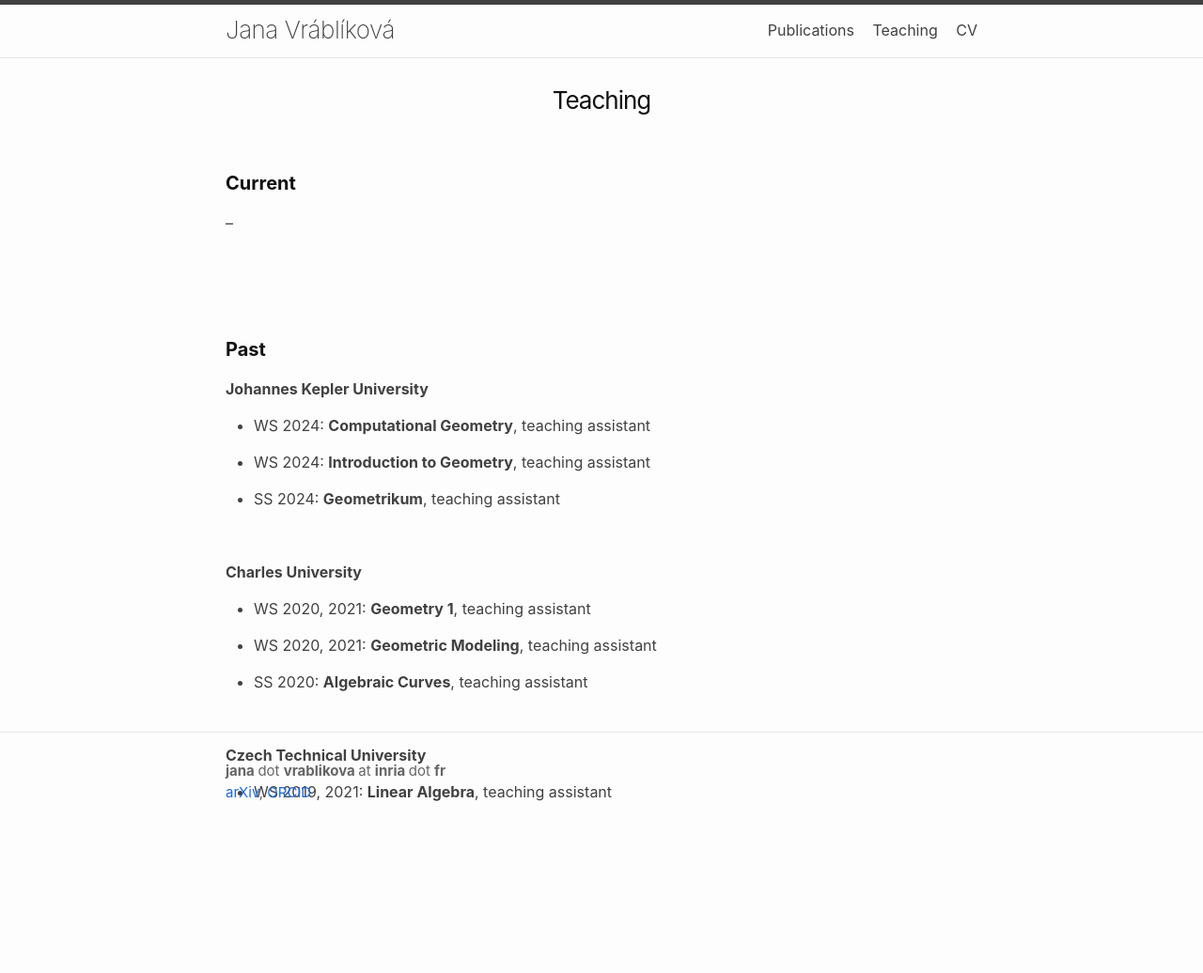
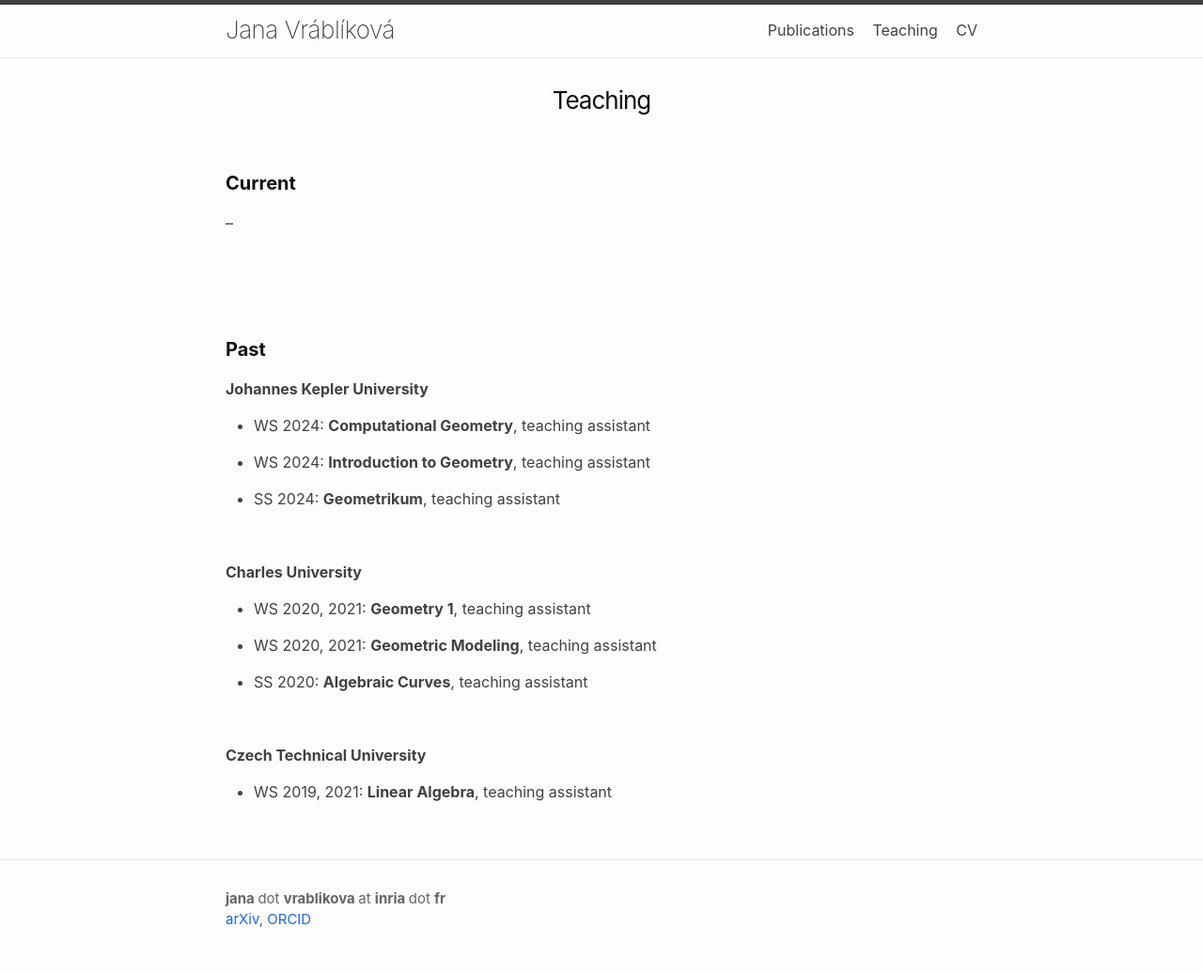
Before and after one commit to JanaVrablikova/janavrablikova.github.io, a Jekyll site: the page built from 02teaching.markdown, in a window 1280 px wide. Shown: the whole page at 94% size. Built offline with Jekyll 4.4.1, drawn with Linux system fonts in a browser that asks for light colours; nearby versions of some CDN libraries; before the commit the page ends 915 px from its top, so only the background shows below that.

Commit message:
Update _layout.scss

```diff
--- a/_sass/minima/_layout.scss
+++ b/_sass/minima/_layout.scss
@@ -124,10 +124,8 @@
  * Site footer
  */
 .site-footer {
-  position:absolute;
+  position:relative;
   bottom:0;
-  width:100%;
-  height:60px;
   border-top: 1px solid $border-color-01;
   padding: $spacing-unit 0;
 }
```
